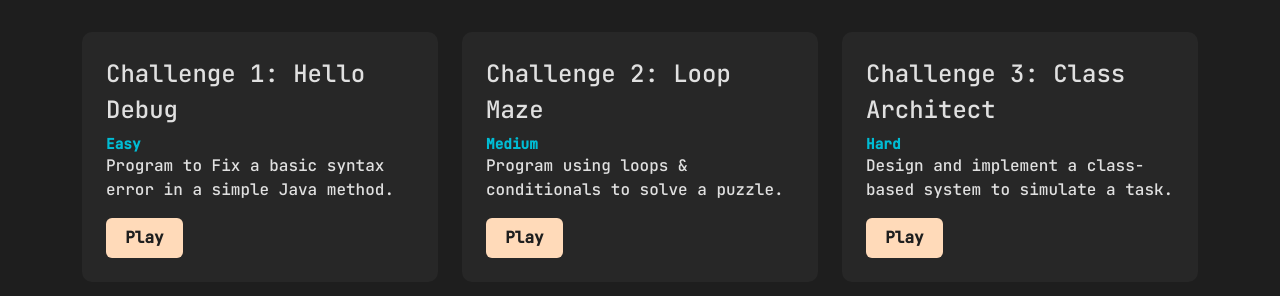
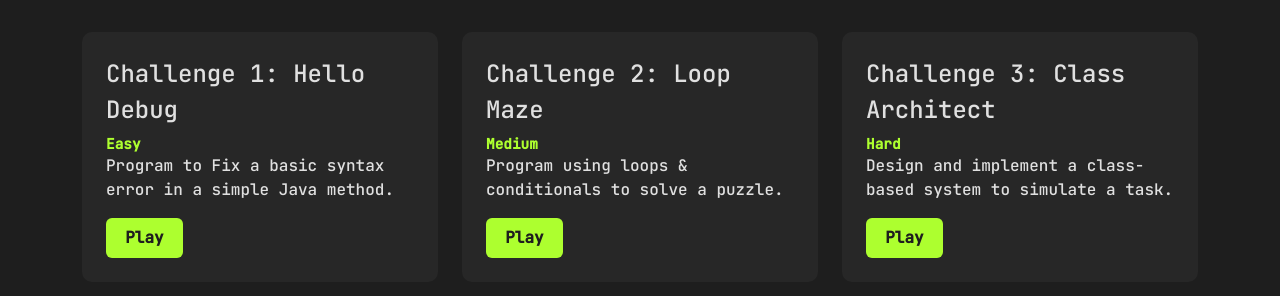
Before and after one commit to Sakshi-2508/Code_Quest, a plain HTML site: page javalevels.html in a window 1280 px wide. Shown: the part 152-448 px from the top of the page. Drawn offline with nearby package versions, Linux system fonts and the light colour scheme.

Commit message:
Updated README

```diff
--- a/javalevels.html
+++ b/javalevels.html
@@ -43,11 +43,11 @@
     .difficulty {
       font-weight: bold;
       font-size: 0.9rem;
-      color: #00bcd4;
+      color: greenyellow;
     }
 
     .btn-play {
-      background-color: peachpuff;
+      background-color: greenyellow;
       border: none;
       color: #1e1e1e;
       font-weight: bold;
```
Also changed, not shown: pylevels.html (+11 -5 lines), screenshots/java.png, screenshots/python.png, 1 other file.
